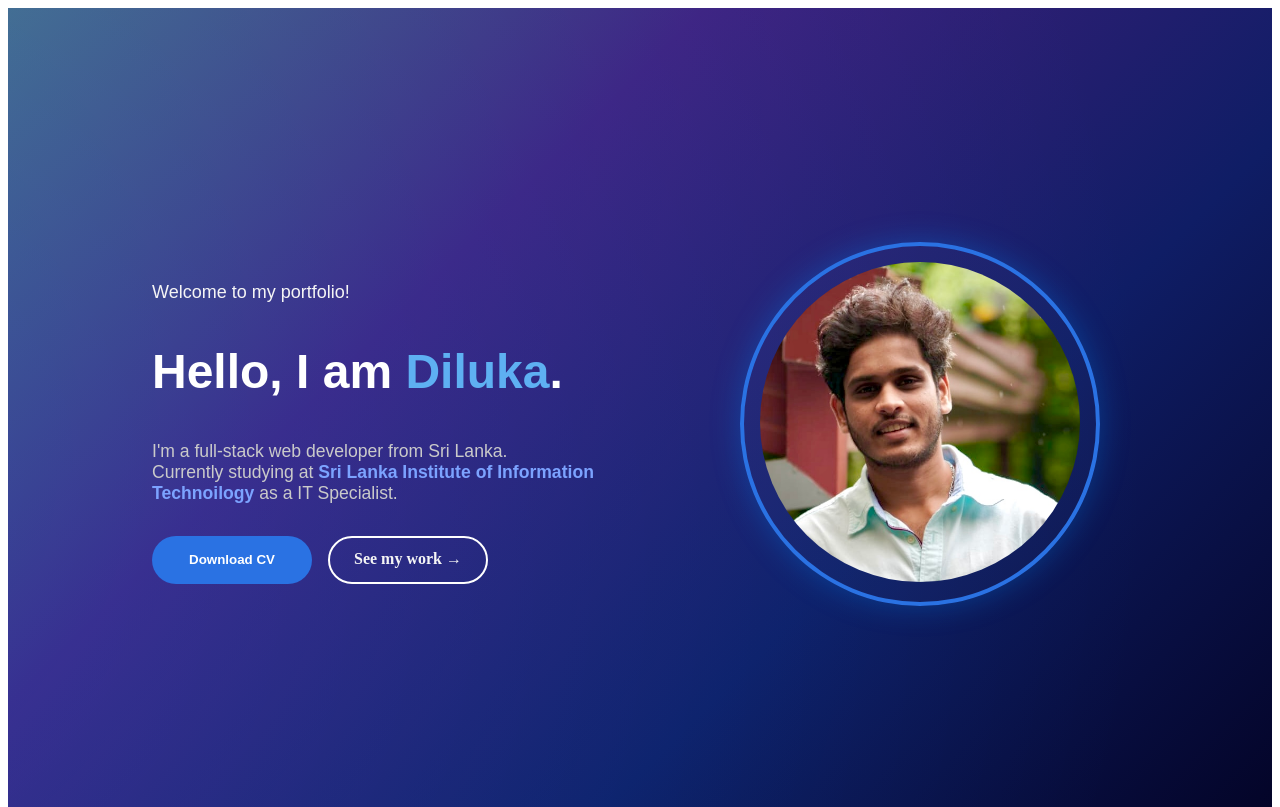
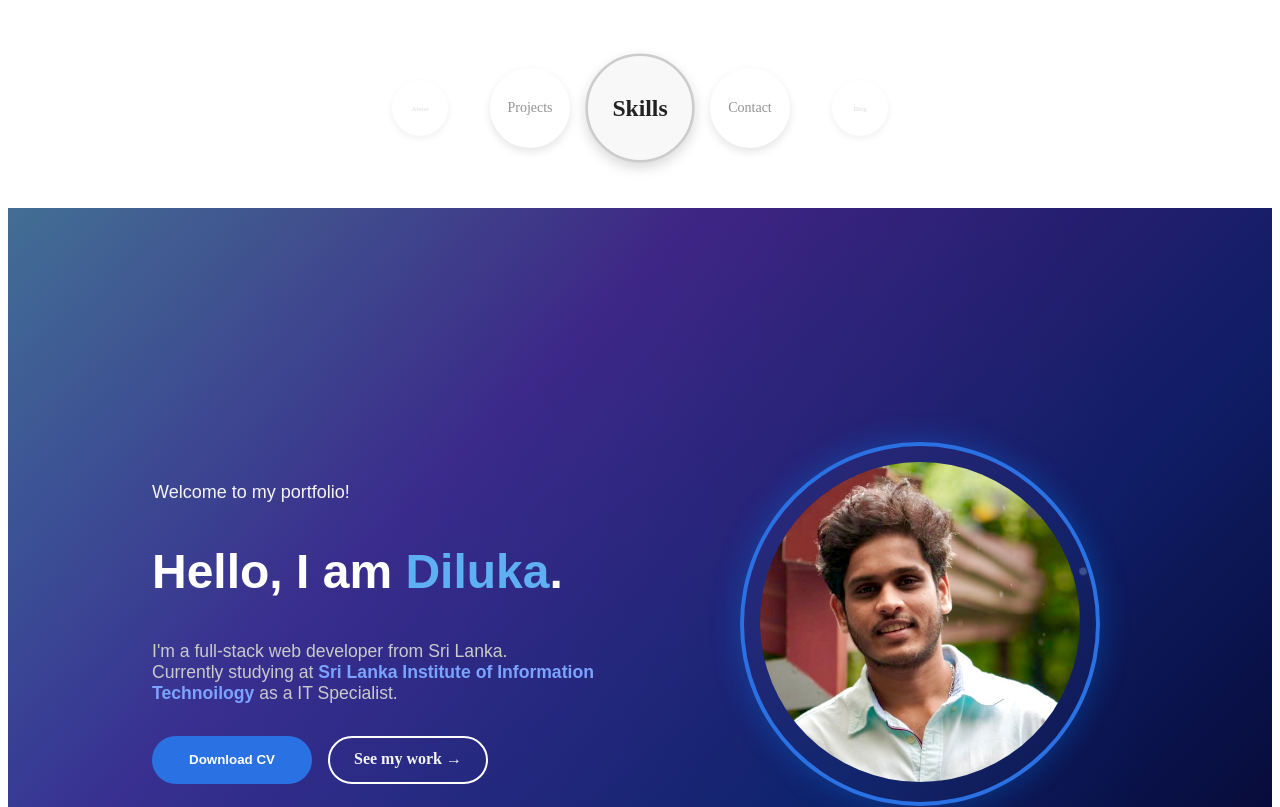
Before and after one commit to dilukaathukorala/My-Portfolio, a Next.js app: page / in a window 1280 px wide. Shown: the top 807 px of the page. Built offline with nearby package versions, Linux system fonts and the light colour scheme.

Commit message:
Update hero page
Added navigation bar to hero page

```diff
--- a/components/Hero.js
+++ b/components/Hero.js
@@ -2,6 +2,7 @@
 
 import React, { useState, useEffect } from 'react';
 import '../styles/Hero.css';
+import Navbar from '../components/Navbar';
 
 export default function Hero() {
   const [cvStatus, setCvStatus] = useState('idle');
@@ -24,9 +25,9 @@ export default function Hero() {
 
   // ✅ Fix hydration: generate random ray styles client-side only
   useEffect(() => {
-    const raysData = [...Array(120)].map((_, i) => ({
-      rotation: (360 / 120) * i,
-      i: Math.floor(Math.random() * 5),
+    const raysData = [...Array(60)].map((_, i) => ({
+      rotation: (360 / 60) * i,
+      i: Math.floor(Math.random() * 800),
       dotSize: `${4 + Math.random() * 3}px`,
       speed: `${3 + Math.random()}1s`,
     }));
@@ -34,6 +35,8 @@ export default function Hero() {
   }, []);
 
   return (
+    <>
+    <Navbar/>
     <section id="hero" className="hero-section">
       <div className="hero-content">
         <div className="hero-left">
@@ -92,5 +95,6 @@ export default function Hero() {
         </div>
       </div>
     </section>
+    </>
   );
 }
```
